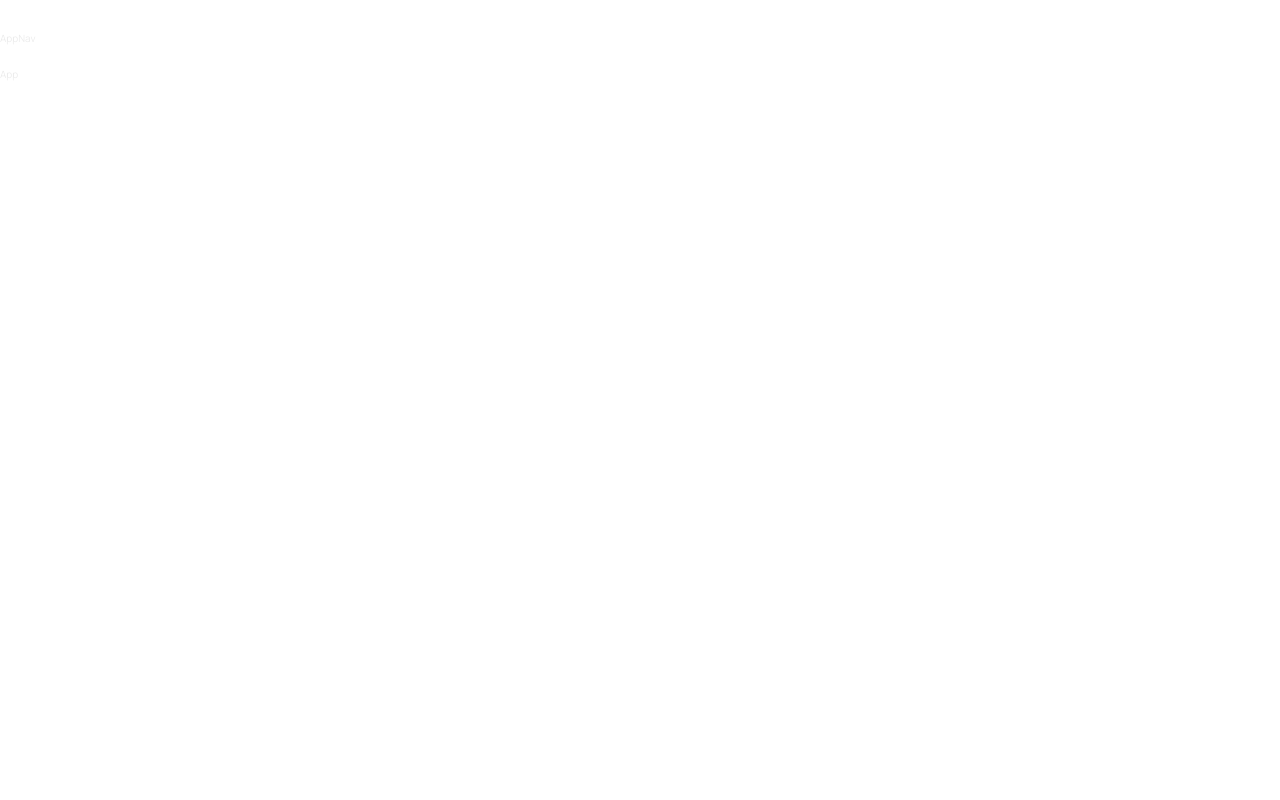
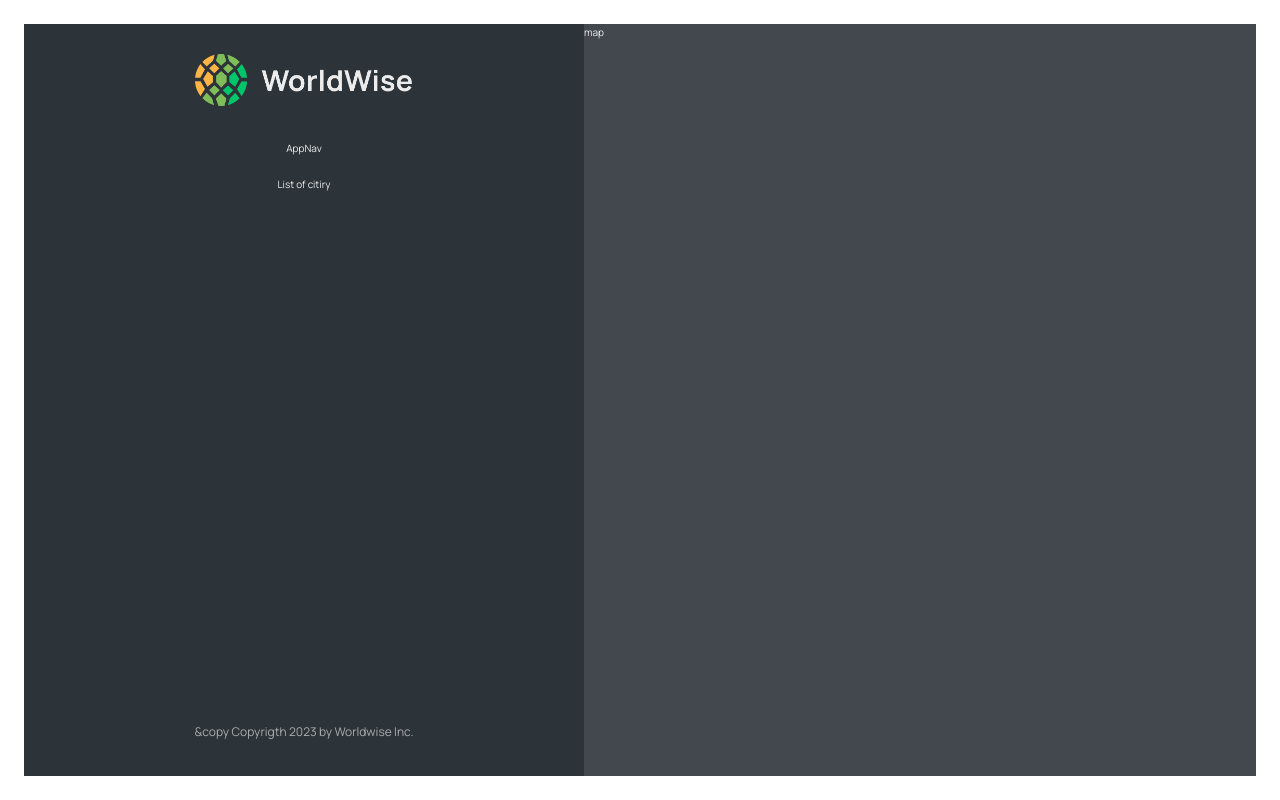
Before and after one commit to Khaled6120/worldwise, a React (Vite) app: page /app in a window 1280 px wide. Built offline with nearby package versions, Linux system fonts and the light colour scheme.

Commit message:
Add Applayout high-level-design

```diff
--- /dev/null
+++ b/src/components/Map.jsx
@@ -0,0 +1,8 @@
+import styles from './map.module.css'
+function Map() {
+  return (
+    <div className={styles.mapContainer}>map</div>
+  )
+}
+
+export default Map
--- /dev/null
+++ b/src/components/Sidebar.jsx
@@ -0,0 +1,21 @@
+import AppNav from './AppNav'
+import Logo from './Logo'
+import styles from './Sidebar.module.css'
+
+function Sidebar() {
+  return (
+    <div className={styles.sidebar}>
+        <Logo />
+        <AppNav />
+        <p>List of citiry</p>
+
+        <footer className={styles.footer}>
+            <p className={styles.copyright}>
+                &copy Copyrigth {new Date().getFullYear()} by Worldwise Inc.
+            </p>
+        </footer>
+    </div>
+  )
+}
+
+export default Sidebar
--- a/src/pages/AppLayout.jsx
+++ b/src/pages/AppLayout.jsx
@@ -1,10 +1,11 @@
-import AppNav from "../components/AppNav";
-
+import Sidebar from "../components/Sidebar";
+import Map from "../components/map";
+import styles from "./AppLayout.module.css";
 function AppLayout() {
   return (
-    <div>
-      <AppNav />
-      <p>App</p>
+    <div className={styles.app}>
+      <Sidebar />
+      <Map />
     </div>
   );
 }
```
